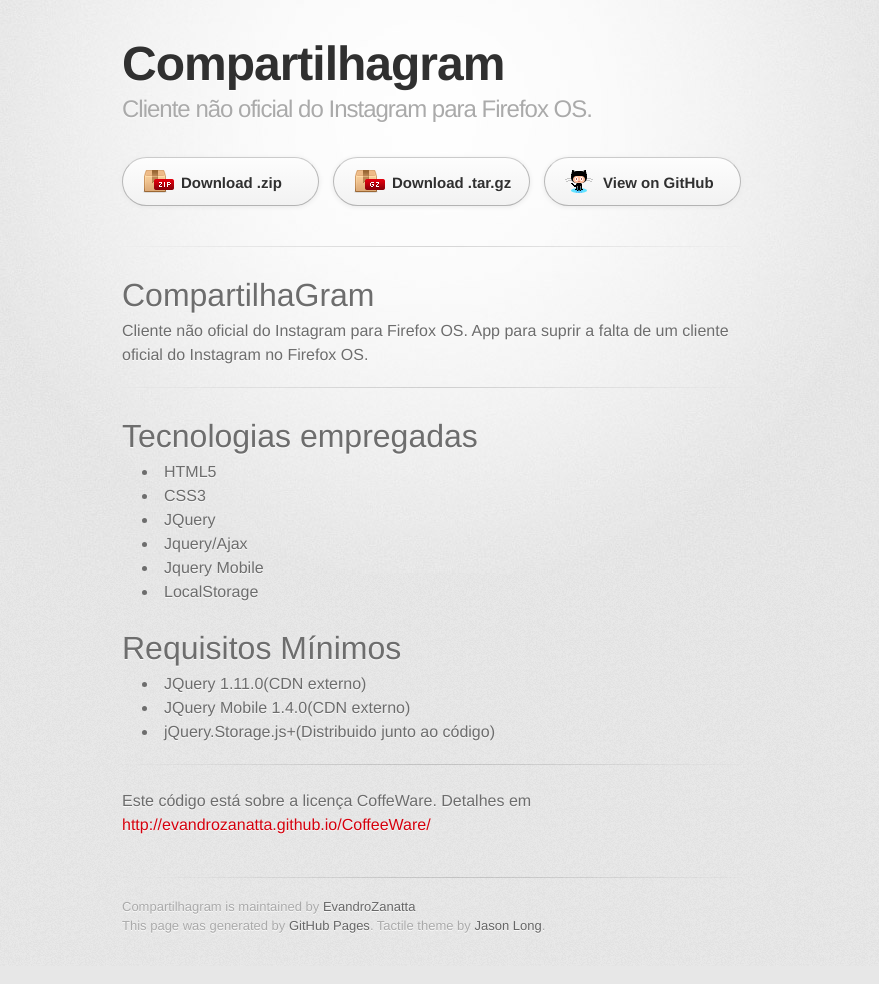
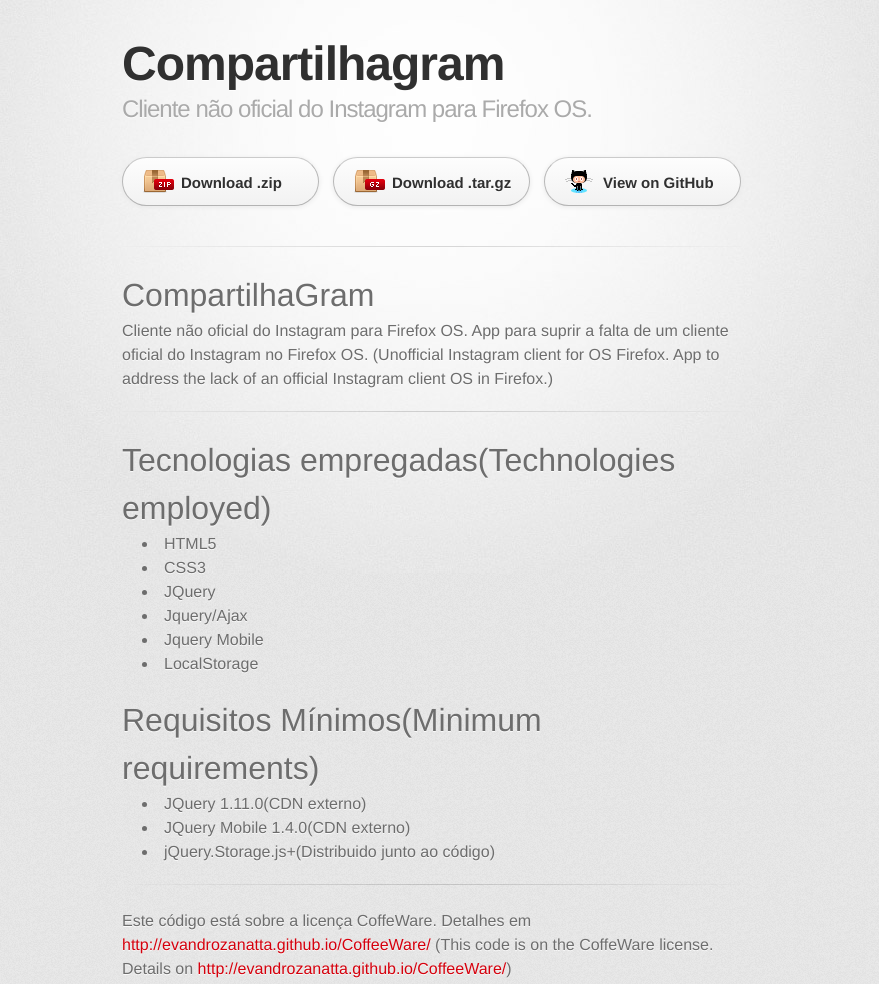
Before and after one commit to EvandroZanatta/CompartilhaGram, a plain HTML site: page index.html in a window 1280 px wide. Shown: the top 984 px of the page, without its empty margins (208-1087 px from the left). Drawn offline with Linux system fonts and the light colour scheme; a web font is replaced by a local one.

Commit message:
Create gh-pages branch via GitHub

```diff
--- a/index.html
+++ b/index.html
@@ -35,10 +35,11 @@
 <a name="compartilhagram" class="anchor" href="#compartilhagram"><span class="octicon octicon-link"></span></a>CompartilhaGram</h1>
 
 <p>Cliente não oficial do Instagram para Firefox OS.
-App para suprir a falta de um cliente oficial do Instagram no Firefox OS.</p>
+App para suprir a falta de um cliente oficial do Instagram no Firefox OS.
+(Unofficial Instagram client for OS Firefox. App to address the lack of an official Instagram client OS in Firefox.)</p>
 
 <hr><h1>
-<a name="tecnologias-empregadas" class="anchor" href="#tecnologias-empregadas"><span class="octicon octicon-link"></span></a>Tecnologias empregadas</h1>
+<a name="tecnologias-empregadastechnologies-employed" class="anchor" href="#tecnologias-empregadastechnologies-employed"><span class="octicon octicon-link"></span></a>Tecnologias empregadas(Technologies employed)</h1>
 
 <ul>
 <li>HTML5</li>
@@ -48,13 +49,14 @@ App para suprir a falta de um cliente oficial do Instagram no Firefox OS.</p>
 <li>Jquery Mobile</li>
 <li>LocalStorage</li>
 </ul><h1>
-<a name="requisitos-m%C3%ADnimos" class="anchor" href="#requisitos-m%C3%ADnimos"><span class="octicon octicon-link"></span></a>Requisitos Mínimos</h1>
+<a name="requisitos-m%C3%ADnimosminimum-requirements" class="anchor" href="#requisitos-m%C3%ADnimosminimum-requirements"><span class="octicon octicon-link"></span></a>Requisitos Mínimos(Minimum requirements)</h1>
 
 <ul>
 <li>JQuery 1.11.0(CDN externo)</li>
 <li>JQuery Mobile 1.4.0(CDN externo)</li>
 <li>jQuery.Storage.js+(Distribuido junto ao código)</li>
-</ul><hr><p>Este código está sobre a licença CoffeWare. Detalhes em <a href="http://evandrozanatta.github.io/CoffeeWare/">http://evandrozanatta.github.io/CoffeeWare/</a></p>
+</ul><hr><p>Este código está sobre a licença CoffeWare. Detalhes em <a href="http://evandrozanatta.github.io/CoffeeWare/">http://evandrozanatta.github.io/CoffeeWare/</a>
+(This code is on the CoffeWare license. Details on <a href="http://evandrozanatta.github.io/CoffeeWare/">http://evandrozanatta.github.io/CoffeeWare/</a>)</p>
         </section>
 
         <footer>
--- a/params.json
+++ b/params.json
@@ -1 +1 @@
-{"name":"Compartilhagram","tagline":"Cliente não oficial do Instagram para Firefox OS.","body":"CompartilhaGram\r\n===============\r\n\r\nCliente não oficial do Instagram para Firefox OS.\r\nApp para suprir a falta de um cliente oficial do Instagram no Firefox OS.\r\n\r\n\r\n***\r\n\r\n\r\n# Tecnologias empregadas\r\n\r\n* HTML5\r\n* CSS3\r\n* JQuery\r\n* Jquery/Ajax\r\n* Jquery Mobile\r\n* LocalStorage\r\n\r\n# Requisitos Mínimos\r\n\r\n* JQuery 1.11.0(CDN externo)\r\n* JQuery Mobile 1.4.0(CDN externo)\r\n* jQuery.Storage.js+(Distribuido junto ao código)\r\n\r\n***\r\n\r\nEste código está sobre a licença CoffeWare. Detalhes em http://evandrozanatta.github.io/CoffeeWare/\r\n","google":"","note":"Don't delete this file! It's used internally to help with page regeneration."}
+{"name":"Compartilhagram","tagline":"Cliente não oficial do Instagram para Firefox OS.","body":"CompartilhaGram\r\n===============\r\n\r\nCliente não oficial do Instagram para Firefox OS.\r\nApp para suprir a falta de um cliente oficial do Instagram no Firefox OS.\r\n(Unofficial Instagram client for OS Firefox. App to address the lack of an official Instagram client OS in Firefox.)\r\n\r\n***\r\n\r\n\r\n# Tecnologias empregadas(Technologies employed)\r\n\r\n* HTML5\r\n* CSS3\r\n* JQuery\r\n* Jquery/Ajax\r\n* Jquery Mobile\r\n* LocalStorage\r\n\r\n# Requisitos Mínimos(Minimum requirements)\r\n\r\n* JQuery 1.11.0(CDN externo)\r\n* JQuery Mobile 1.4.0(CDN externo)\r\n* jQuery.Storage.js+(Distribuido junto ao código)\r\n\r\n***\r\n\r\nEste código está sobre a licença CoffeWare. Detalhes em http://evandrozanatta.github.io/CoffeeWare/\r\n(This code is on the CoffeWare license. Details on http://evandrozanatta.github.io/CoffeeWare/)\r\n","google":"","note":"Don't delete this file! It's used internally to help with page regeneration."}
```
